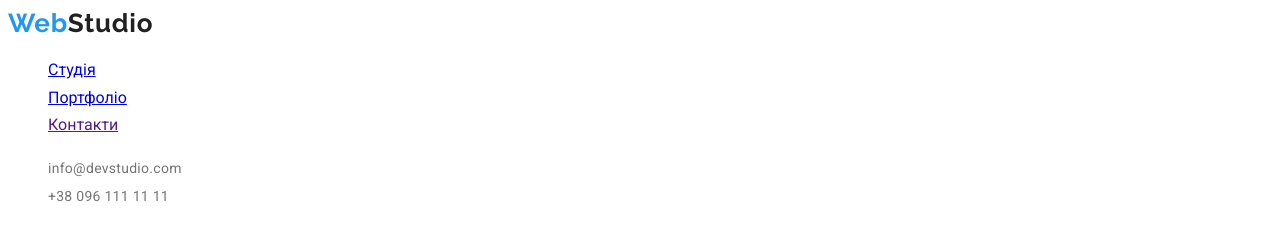
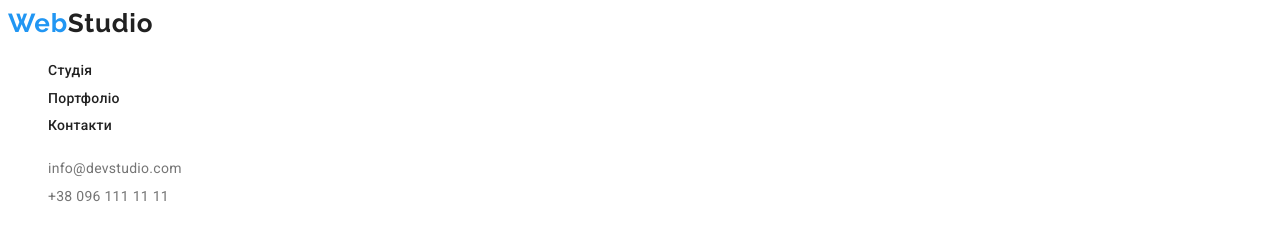
Before and after one commit to annakompaniiets/goit-markup-hw-02, a plain HTML site: page index.html in a window 1280 px wide. Shown: the top 243 px of the page. Drawn offline with Linux system fonts and the light colour scheme.

Commit message:
update final

```diff
--- a/css/style.css
+++ b/css/style.css
@@ -39,13 +39,12 @@ body {
 
 /* Site nav */
 .site-nav-link {
-    list-style-type: none;
+    text-decoration: none;
     color: var(--primary-text-color);;
     font-weight: 500;
     font-size: 14px;
     line-height: 1.14;
-    letter-spacing: 0.02em;
-    text-decoration: none;}
+    letter-spacing: 0.02em;}
 .site-nav-link:hover,
 .site-nav-link:focus {
     color: var(--accent-color);}
@@ -67,7 +66,6 @@ body {
 .hero-title {
     color: var(--white-color);
     background-color: var(--section-color);
-
     font-weight: 900;
     font-size: 44px;
     line-height: 1.36;
@@ -87,7 +85,6 @@ body {
 
 
 .feature-text {
-    font-weight: 400;
     font-size: 14px;
     line-height: 1.71;
     letter-spacing: 0.03em;
@@ -111,7 +108,6 @@ font-weight: 700;
 }
 
 .team-position {
-    font-weight: 400;
     font-size: 16px;
     line-height: 1.18;
     letter-spacing: 0.03em;
@@ -130,12 +126,10 @@ font-weight: 700;
 .title-text {
     text-decoration: none;
     color: var(--grey-color);
-    font-weight: 400;
     font-size: 16px;
     line-height: 1.18;
     letter-spacing: 0.03em;
 }
-
 
 /* Button */
 .button.primary {
@@ -147,7 +141,7 @@ font-weight: 700;
     line-height: 1.88;
     align-items: center;
     text-align: center;
-    letter-spacing: 0.06em;;
+    letter-spacing: 0.06em;
 }
 .button {
     color: var(--primary-text-color);
--- a/index.html
+++ b/index.html
@@ -14,13 +14,12 @@
 </head>
 
 <body>
-    <header>
         <nav>
             <a class="logo" href="/index.html">Web<span class="logo-header">Studio</span></a>
             <ul class="site-nav list">
-                <li> <a href="./index.html">Студія</a></li>
-                <li><a href="./portfolio.html">Портфоліо</a></li>
-                <li><a href="">Контакти</a></li>
+                <li> <a href="./index.html" class="site-nav-link">Студія</a></li>
+                <li><a href="./portfolio.html" class="site-nav-link">Портфоліо</a></li>
+                <li><a href="" class="site-nav-link">Контакти</a></li>
             </ul>
         </nav>
 
@@ -28,7 +27,7 @@
             <li><a class="site-contact" href="mailto:info@devstudio.com">info@devstudio.com</a></li>
             <li><a class="site-contact" href="tel:+380961111111">+38 096 111 11 11</a></li>
         </ul>
-    </header>
+        </header>
 
     <main>
 
@@ -61,7 +60,7 @@
 
         <section class="section">
             <h2 class="title">Чим ми займаємося</h2>
-            <ul>
+            <ul class="list">
                 <li><img src="./images/img.jpg" alt="Людина друкує на клавіатурі" width="370"></li>
                 <li><img src="./images/img(1)(1).jpg" alt="Ноутбук з додатками" width="370"></li>
                 <li><img src="./images/img(2).jpg" alt="Людина обирає колір на планшеті" width="370"></li>
```
Also changed, not shown: 1 other file.
